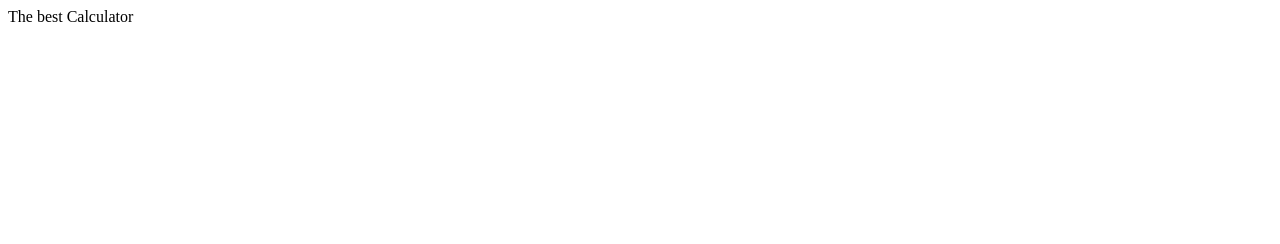
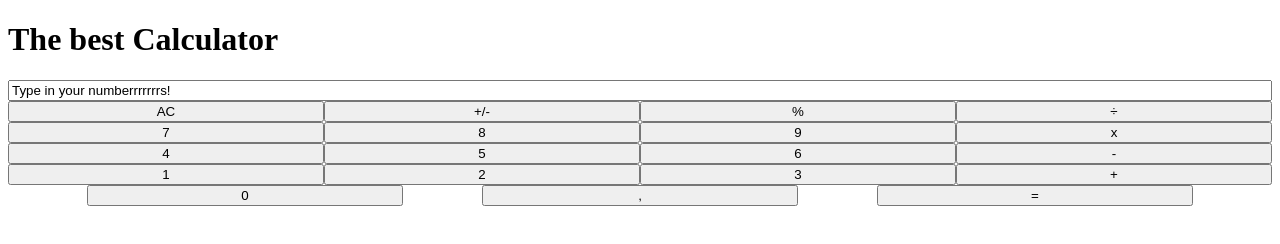
Before and after one commit to Lenkly/calculator, a website: page index.html in a window 1280 px wide. Drawn offline with nearby package versions, Linux system fonts and the light colour scheme; files that its build step writes are made by us from their sources.

Commit message:
Add calculator buttons and inputform

```diff
--- a/index.html
+++ b/index.html
@@ -7,6 +7,29 @@
     <title>Calculator</title>
   </head>
   <body>
-    The best Calculator
+    <h1>The best Calculator</h1>
+    <div class="calc">
+      <input type="text" class="calc__output" />
+      <button class="calc__button">AC</button>
+      <button class="calc__button">+/-</button>
+      <button class="calc__button">%</button>
+      <button class="calc__button">÷</button>
+      <button class="calc__button">7</button>
+      <button class="calc__button">8</button>
+      <button class="calc__button">9</button>
+      <button class="calc__button">x</button>
+      <button class="calc__button">4</button>
+      <button class="calc__button">5</button>
+      <button class="calc__button">6</button>
+      <button class="calc__button">-</button>
+      <button class="calc__button">1</button>
+      <button class="calc__button">2</button>
+      <button class="calc__button">3</button>
+      <button class="calc__button">+</button>
+      <button class="calc__button">0</button>
+      <button class="calc__button">,</button>
+      <button class="calc__button">=</button>
+    </div>
+    <script src="src/calculator.js"></script>
   </body>
 </html>
--- /dev/null
+++ b/src/calculator.js
@@ -0,0 +1 @@
+document.querySelector(".calc__output").value = "Type in your numberrrrrrrs!";
--- /dev/null
+++ b/src/components/_calculator.scss
@@ -0,0 +1,13 @@
+.calc {
+  display: flex;
+  flex-wrap: wrap;
+  justify-content: space-evenly;
+}
+
+.calc__output {
+  flex-basis: 100%;
+}
+
+.calc__button {
+  flex-basis: calc(100% / 4);
+}
--- a/src/styles.scss
+++ b/src/styles.scss
@@ -0,0 +1,7 @@
+@use 'components/calculator';
+@use 'components/base';
+*,
+*::after,
+*::before {
+  box-sizing: border-box;
+}
```
Also changed, not shown: src/components/_base.scss (added), 1 other file.
